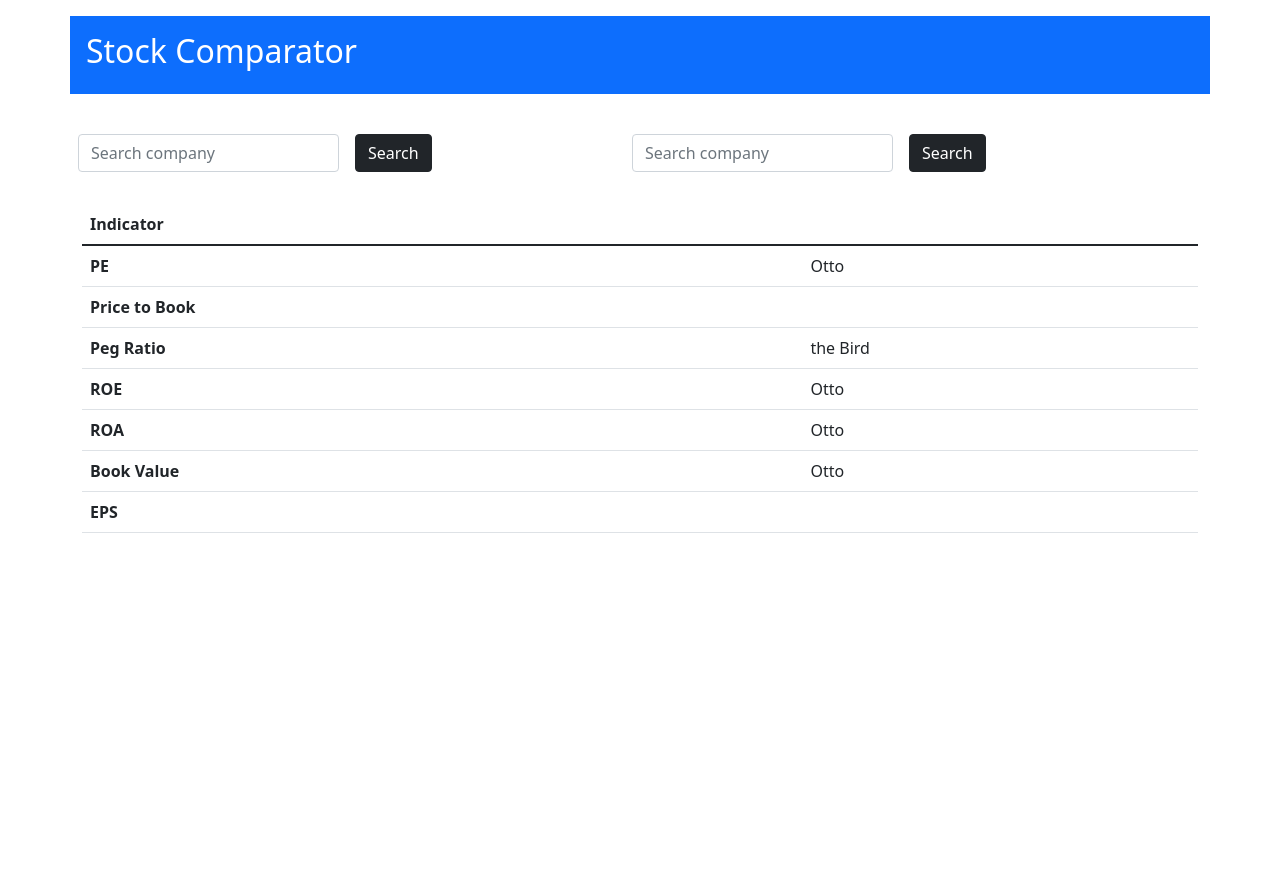
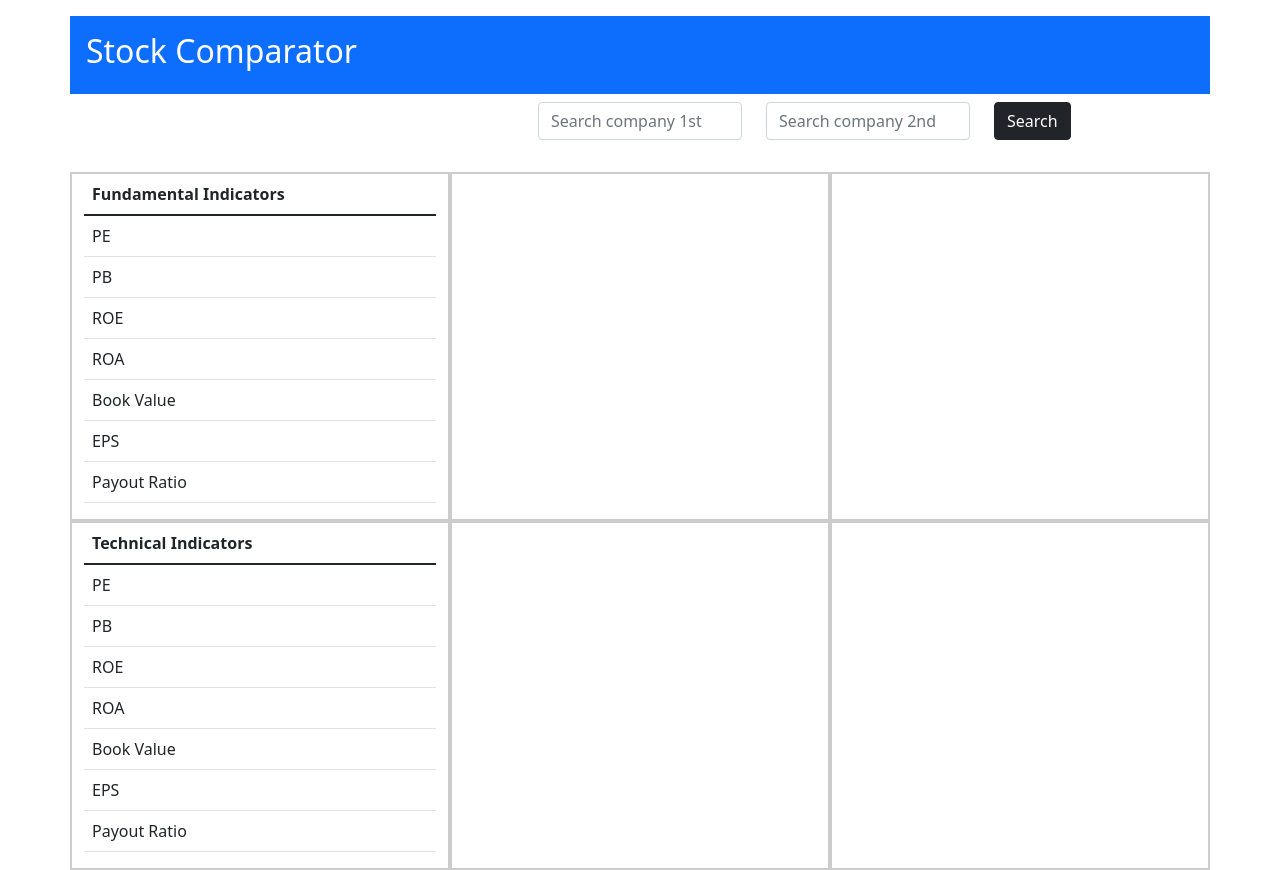
Before and after one commit to mishan-thapa/bigo_investment, a Django app: page /comparator.html in a window 1280 px wide. Shown: the part 56-926 px from the top of the page. Before the commit the page ends 589 px from the top, so only its background shows below. Run offline with Django 4.2, Linux system fonts and the light colour scheme; parts of the project's set-up code (start-up, migrations or seed data) failed here and were passed over.

Commit message:
aba technical ko new add grna baki

```diff
--- a/calc/urls.py
+++ b/calc/urls.py
@@ -30,8 +30,9 @@ urlpatterns = [
     path('forecast.html', views.forecast,name='forecast'),
     path('forecast_search', views.forecast_search,name='forecast_search'),
     path('comparator_comp1_search', views.comparator_comp1_search,name='comparator_comp1_search'),
-    path('comparator_comp1_search', views.comparator_comp1_search,name='comparator_comp1_search'),
     path('technical_screener_search', views.technical_screener_search,name='technical_screener_search'),
+
+    path('table1.html', views.comparator_comp1_search,name='table1'),
 
 
 
--- a/calc/views.py
+++ b/calc/views.py
@@ -7,7 +7,8 @@ from calc.models import a
 from calc.models import technical1
 import pandas as pd
 
-
+fs1=''
+fs2=''
 # Create your views here.
 def home(request):
     return render(request,'home.html')
@@ -22,9 +23,13 @@ def forecast(request):
 
 def comparator_comp1_search(request):
     if request.method == "POST":
-        fs= request.POST.get('comparator_comp1_search_name')
-        comparator_comp1_search_query=fundamental.objects.all().filter(companies=fs)
-        return render(request,'comparator.html',{'comparator_comp1_search_query':comparator_comp1_search_query})
+        fs1= request.POST.get('comparator_comp1_search_name')
+        comparator_comp1_search_query=fundamental.objects.all().filter(companies=fs1)
+        fs= request.POST.get('comparator_comp2_search_name')
+        comparator_comp2_search_query=fundamental.objects.all().filter(companies=fs)
+        return render(request,'table1.html',{'comparator_comp1_search_query':comparator_comp1_search_query,'comparator_comp2_search_query':comparator_comp2_search_query})
+
+
 
 def technical_screener(request):
     return render(request,'technical_screener.html')
@@ -42,7 +47,7 @@ def forecast_search(request):
         fs= request.POST.get('forecast_close_search')
         print(fs)
         fsq= a.objects.all()
-        return render(request,'forecast.html',{'fsq':fsq})
+        return render(request,'forecast.html',{'fsq':fsq ,'forecast_query' : forecast_query})
 
 
 
--- a/templates/comparator.html
+++ b/templates/comparator.html
@@ -9,33 +9,33 @@
          </div>
     </div>
 </div>
+
 <div class="container" id="comparator_container">
+
+      <form action="comparator_comp1_search" method="POST" >
+        {% csrf_token %}
         <div class="row">
+          <div class="col-sm">
+
+          </div>
+          <div class="col-sm">
+
+          </div>
+        <div class="col-sm">
+          <input class="form-control " type="search" placeholder="Search company 1st" aria-label="Search" name="comparator_comp1_search_name" id="searched">
+        </div>
 
 
-      <form action="comparator_comp1_search" method="POST" class="col-lg-6 row row-cols-lg-4 g-3 align-items-center">
-        {% csrf_token %}
-        <div class="col-lg-6">
-          <input class="form-control " type="search" placeholder="Search company" aria-label="Search" name="comparator_comp1_search_name" id="searched">
+        <div class="col-sm">
+          <input class="form-control " type="search" placeholder="Search company 2nd" aria-label="Search" name="comparator_comp2_search_name" id="searched">
         </div>
 
-        <div class="col-lg-2">
+        <div class="col-sm">
           <button type="submit" class="btn btn-dark">Search</button>
         </div>
-      </form>
-
-      <form action="comparator_comp1_search"  method="POST" class="col-lg-6 row row-cols-lg-4 g-3 align-items-center">
-        {% csrf_token %}
-        <div class="col-lg-6">
-          <input class="form-control " type="search" placeholder="Search company" aria-label="Search" name="comparator_comp1_search_name" id="searched">
       </div>
 
-        <div class="col-lg-2">
-          <button type="submit" class="btn btn-dark">Search</button>
-        </div>
       </form>
-
-
 
 
 </div>
@@ -43,90 +43,105 @@
   <div class="row mb-3"></div>
 
 
-</div>
+
 <div class="container">
-  <table class="table">
+  <div class="row">
+    <div class="col-lg-4">
+      <table class="table table">
         <thead>
           <tr>
-        <th scope="col">Indicator</th>
-        <th scope="col">
-          {% for x in comparator_comp1_search_query%}
-           {{x.companies}}
-              {% endfor%}
-        </th>
-        <th scope="col">
-
-        </th>
+            <th scope="col">Fundamental Indicators</th>
           </tr>
         </thead>
         <tbody>
           <tr>
-        <th scope="row">PE</th>
-        <td>
-          {% for x in comparator_comp1_search_query%}
-            {{x.trailing_PE}}
-              {% endfor%}
-        </td>
-        <td>Otto</td>
+            <td>PE</td>
           </tr>
           <tr>
-        <th scope="row">Price to Book</th>
-        <td>
-          {% for x in comparator_comp1_search_query%}
-            {{x.price_to_book}}
-              {% endfor%}
-        </td>
-        <td>
-        </td>
+            <td>PB</td>
           </tr>
           <tr>
-        <th scope="row">Peg Ratio</th>
-        <td>
-          {% for x in comparator_comp1_search_query%}
-            {{x.trailing_peg_ratio}}
-              {% endfor%}
-        </td>
-        <td>the Bird</td>
+            <td>ROE</td>
           </tr>
           <tr>
-        <th scope="row">ROE</th>
-        <td>
-          {% for x in comparator_comp1_search_query%}
-            {{x.return_on_equity}}
-              {% endfor%}
-        </td>
-        <td>Otto</td>
+            <td>ROA</td>
           </tr>
           <tr>
-        <th scope="row">ROA</th>
-        <td>
-          {% for x in comparator_comp1_search_query%}
-            {{x.return_on_assets}}
-              {% endfor%}
-        </td>
-        <td>Otto</td>
+            <td>Book Value</td>
           </tr>
           <tr>
-        <th scope="row">Book Value</th>
-        <td>
-          {% for x in comparator_comp1_search_query%}
-            {{x.book_value}}
-              {% endfor%}
-        </td>
-        <td>Otto</td>
+            <td>EPS</td>
           </tr>
           <tr>
-        <th scope="row">EPS</th>
-        <td>
-          {% for x in comparator_comp1_search_query%}
-            {{x.trailing_EPS}}
-              {% endfor%}
-        </td>
-        <td></td>
+            <td>Payout Ratio</td>
           </tr>
         </tbody>
       </table>
 
+    </div>
+    <div class="col-lg-4">
+      {% block content1 %}
+
+      {% endblock %}
+
+    </div>
+    <div class="col-lg-4">
+      {% block content2 %}
+
+      {% endblock %}
+
+    </div>
+  </div>
+
+</div>
+<div class="container">
+  <div class="row">
+    <div class="col-lg-4">
+      <table class="table table">
+        <thead>
+          <tr>
+            <th scope="col">Technical Indicators</th>
+          </tr>
+        </thead>
+        <tbody>
+          <tr>
+            <td>PE</td>
+          </tr>
+          <tr>
+            <td>PB</td>
+          </tr>
+          <tr>
+            <td>ROE</td>
+          </tr>
+          <tr>
+            <td>ROA</td>
+          </tr>
+          <tr>
+            <td>Book Value</td>
+          </tr>
+          <tr>
+            <td>EPS</td>
+          </tr>
+          <tr>
+            <td>Payout Ratio</td>
+          </tr>
+        </tbody>
+      </table>
+
+    </div>
+    <div class="col-lg-4">
+      {% block content3 %}
+
+      {% endblock %}
+
+    </div>
+    <div class="col-lg-4">
+      {% block content4 %}
+
+      {% endblock %}
+
+    </div>
+  </div>
 
 </div>
 
--- a/templates/forecast.html
+++ b/templates/forecast.html
@@ -72,7 +72,7 @@
         </tr>
 
         {% endfor %}
-        {% for fq1 in forecast_query%}
+        <!-- {% for fq1 in forecast_query%}
         <tr>
           <th scope="col">{{ forloop.counter }}</th>
           <th scope="col">{{fq1.companies}}</th>
@@ -81,7 +81,7 @@
 
         </tr>
 
-        {% endfor %}
+        {% endfor %} -->
       </tbody>
 
       </table>
--- a/templates/technical_screener.html
+++ b/templates/technical_screener.html
@@ -23,7 +23,7 @@
     <!-- 1st row start -->
     <div class="row">
         <div class="col-lg-4" id="market_cap"><h3> RSI</h3></div>
-        <div class="col-lg-4" id="book_value"><h3> MACD</h3></div>
+        <div class="col-lg-4" id="book_value"><h3> MACD vs Signal</h3></div>
             <div class="col-lg-4" id="book_value"><h3> BollingerBand</h3></div>
             </div>
 
```
Also changed, not shown: templates/table1.html (added, +257 -0 lines), templates/table2.html (added). Lines whose indentation alone changed are shown as unchanged.
